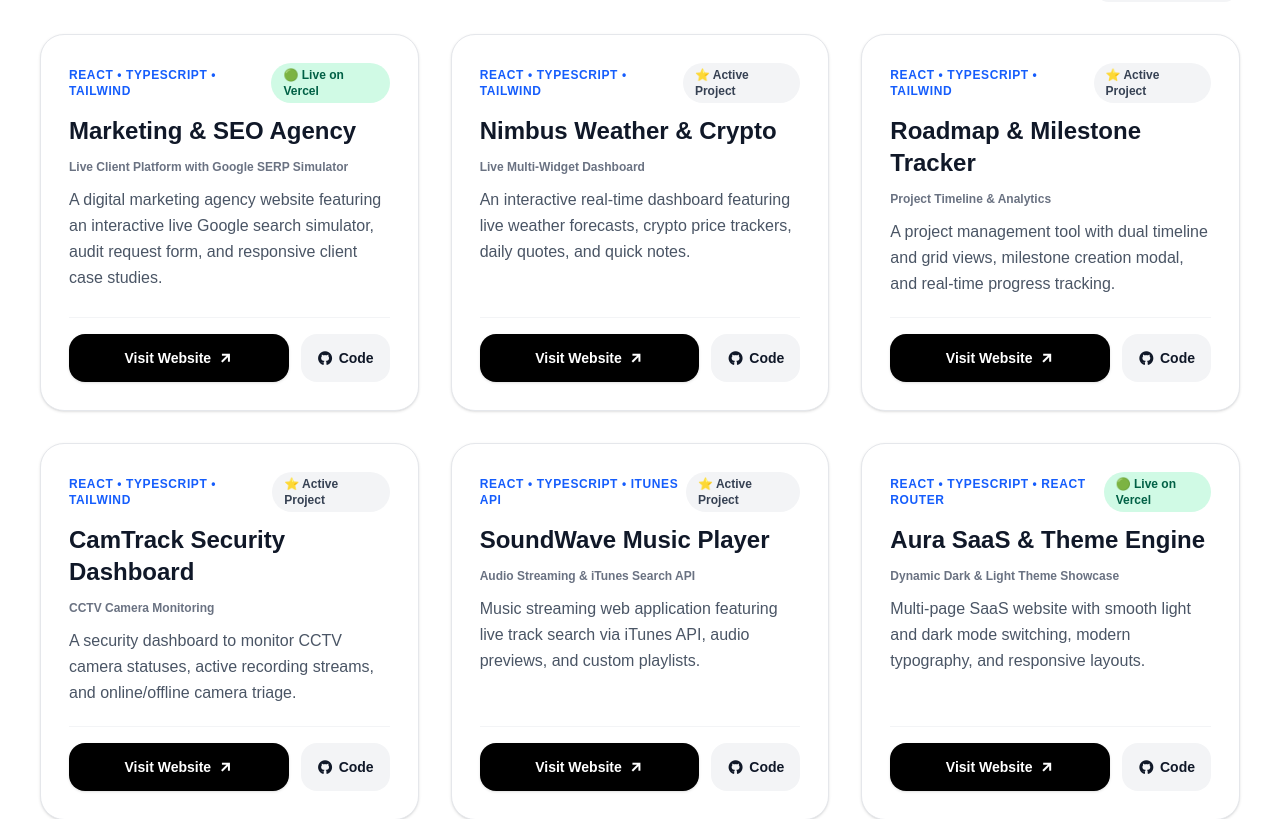
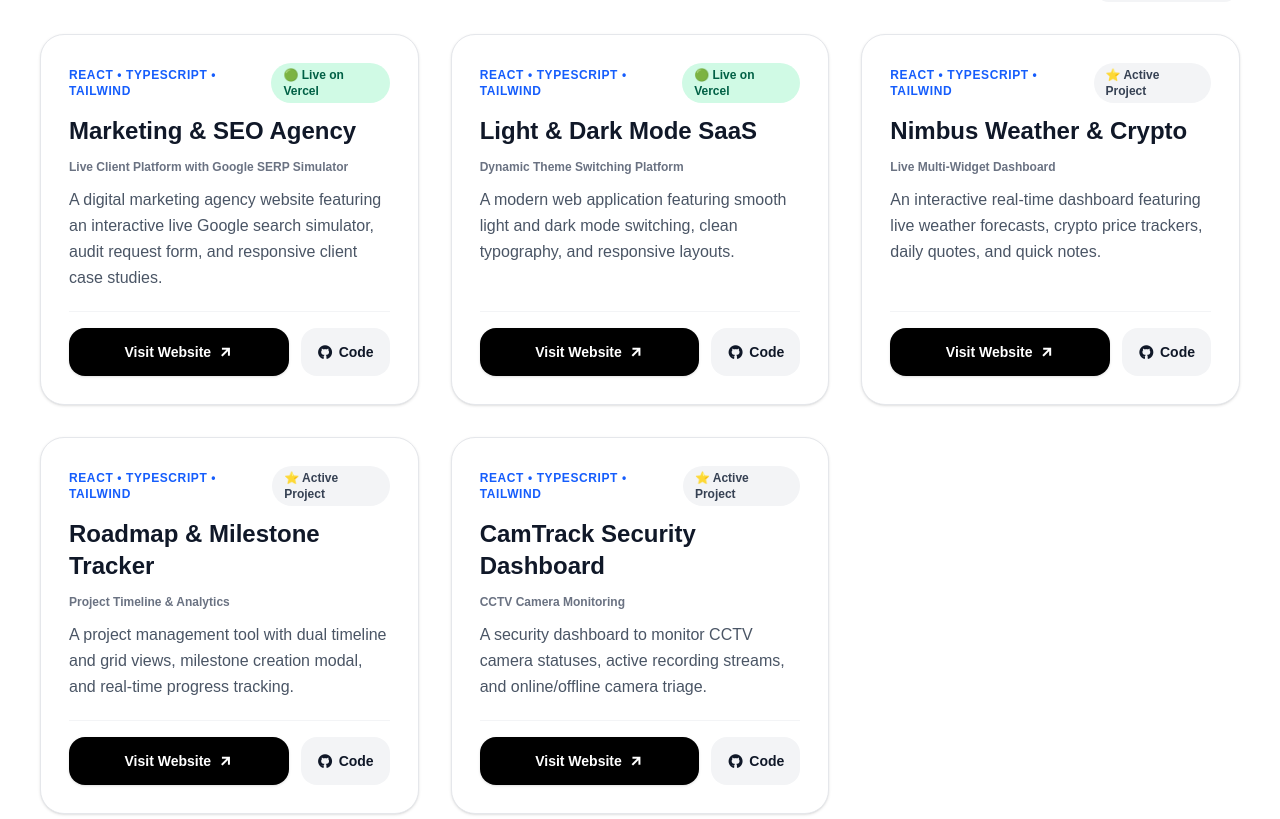
Before and after one commit to Sage-NBA/Main-Portforlio-site, a React (Vite) app: page / in a window 1280 px wide. Shown: the part 926-1745 px from the top of the page. Built offline with nearby package versions, Linux system fonts and the light colour scheme; a web font is replaced by a local one.

Commit message:
feat: replace music repo with light and dark mode live vercel project

```diff
--- a/src/app/Projects.tsx
+++ b/src/app/Projects.tsx
@@ -8,6 +8,16 @@ const allProjects = [
       "A digital marketing agency website featuring an interactive live Google search simulator, audit request form, and responsive client case studies.",
     link: "https://marketing-portfolio-sage-nbas-projects.vercel.app",
     github: "https://github.com/Sage-NBA/Marketing-Portfolio",
+    tech: "React • TypeScript • Tailwind",
+    isLive: true,
+  },
+  {
+    title: "Light & Dark Mode SaaS",
+    tagline: "Dynamic Theme Switching Platform",
+    description:
+      "A modern web application featuring smooth light and dark mode switching, clean typography, and responsive layouts.",
+    link: "https://light-and-dark-mode-beryl.vercel.app/",
+    github: "https://github.com/Sage-NBA/Light-and-Dark-mode",
     tech: "React • TypeScript • Tailwind",
     isLive: true,
   },
@@ -40,26 +50,6 @@ const allProjects = [
     github: "https://github.com/Sage-NBA/Camera-site",
     tech: "React • TypeScript • Tailwind",
     isLive: false,
-  },
-  {
-    title: "SoundWave Music Player",
-    tagline: "Audio Streaming & iTunes Search API",
-    description:
-      "Music streaming web application featuring live track search via iTunes API, audio previews, and custom playlists.",
-    link: "https://github.com/Sage-NBA/Music-Repo",
-    github: "https://github.com/Sage-NBA/Music-Repo",
-    tech: "React • TypeScript • iTunes API",
-    isLive: false,
-  },
-  {
-    title: "Aura SaaS & Theme Engine",
-    tagline: "Dynamic Dark & Light Theme Showcase",
-    description:
-      "Multi-page SaaS website with smooth light and dark mode switching, modern typography, and responsive layouts.",
-    link: "https://light-and-dark-mode-beryl.vercel.app/",
-    github: "https://github.com/Sage-NBA/Light-and-Dark-mode",
-    tech: "React • TypeScript • React Router",
-    isLive: true,
   },
 ];
 
--- a/src/component/Home.tsx
+++ b/src/component/Home.tsx
@@ -8,6 +8,16 @@ const projects = [
       "A digital marketing agency website featuring an interactive live Google search simulator, audit request form, and responsive client case studies.",
     link: "https://marketing-portfolio-sage-nbas-projects.vercel.app",
     github: "https://github.com/Sage-NBA/Marketing-Portfolio",
+    tech: "React • TypeScript • Tailwind",
+    isLive: true,
+  },
+  {
+    title: "Light & Dark Mode SaaS",
+    tagline: "Dynamic Theme Switching Platform",
+    description:
+      "A modern web application featuring smooth light and dark mode switching, clean typography, and responsive layouts.",
+    link: "https://light-and-dark-mode-beryl.vercel.app/",
+    github: "https://github.com/Sage-NBA/Light-and-Dark-mode",
     tech: "React • TypeScript • Tailwind",
     isLive: true,
   },
@@ -40,26 +50,6 @@ const projects = [
     github: "https://github.com/Sage-NBA/Camera-site",
     tech: "React • TypeScript • Tailwind",
     isLive: false,
-  },
-  {
-    title: "SoundWave Music Player",
-    tagline: "Audio Streaming & iTunes Search API",
-    description:
-      "Music streaming web application featuring live track search via iTunes API, audio previews, and custom playlists.",
-    link: "https://github.com/Sage-NBA/Music-Repo",
-    github: "https://github.com/Sage-NBA/Music-Repo",
-    tech: "React • TypeScript • iTunes API",
-    isLive: false,
-  },
-  {
-    title: "Aura SaaS & Theme Engine",
-    tagline: "Dynamic Dark & Light Theme Showcase",
-    description:
-      "Multi-page SaaS website with smooth light and dark mode switching, modern typography, and responsive layouts.",
-    link: "https://light-and-dark-mode-beryl.vercel.app/",
-    github: "https://github.com/Sage-NBA/Light-and-Dark-mode",
-    tech: "React • TypeScript • React Router",
-    isLive: true,
   },
 ];
 
```
